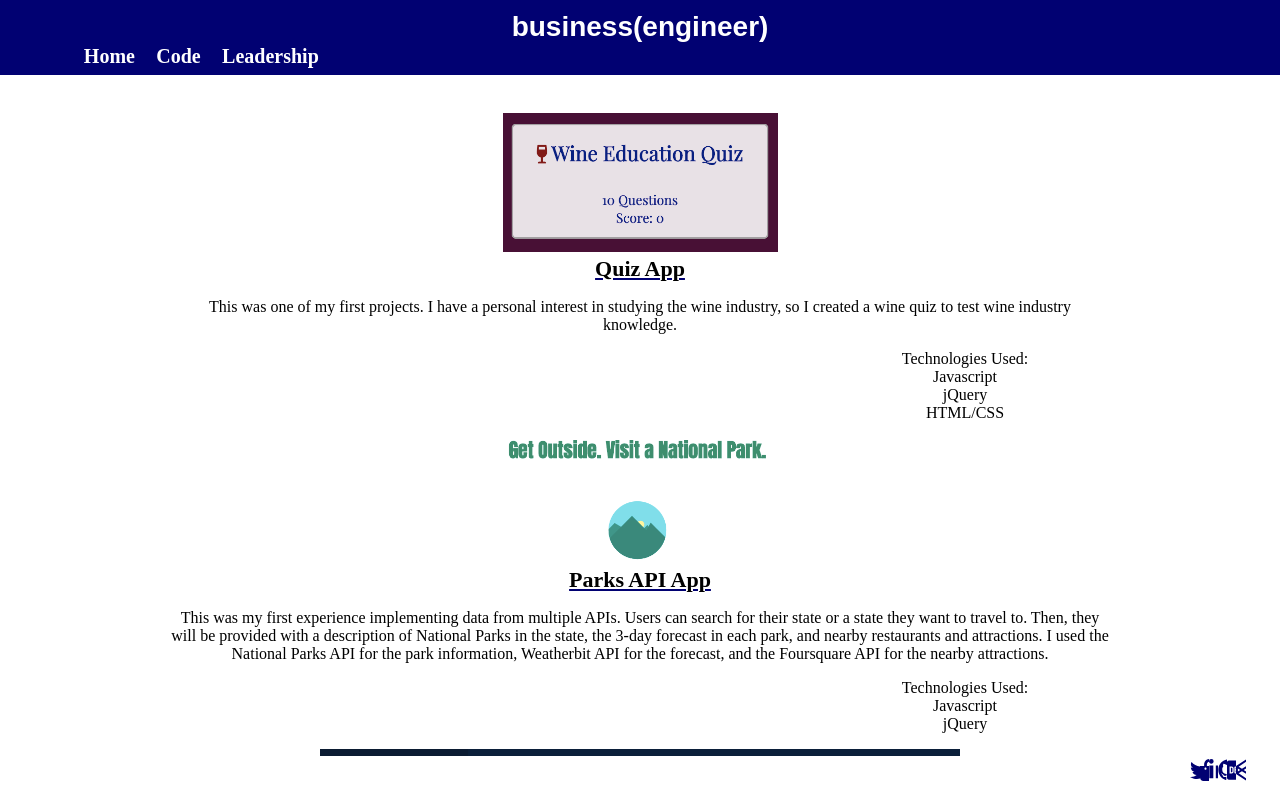
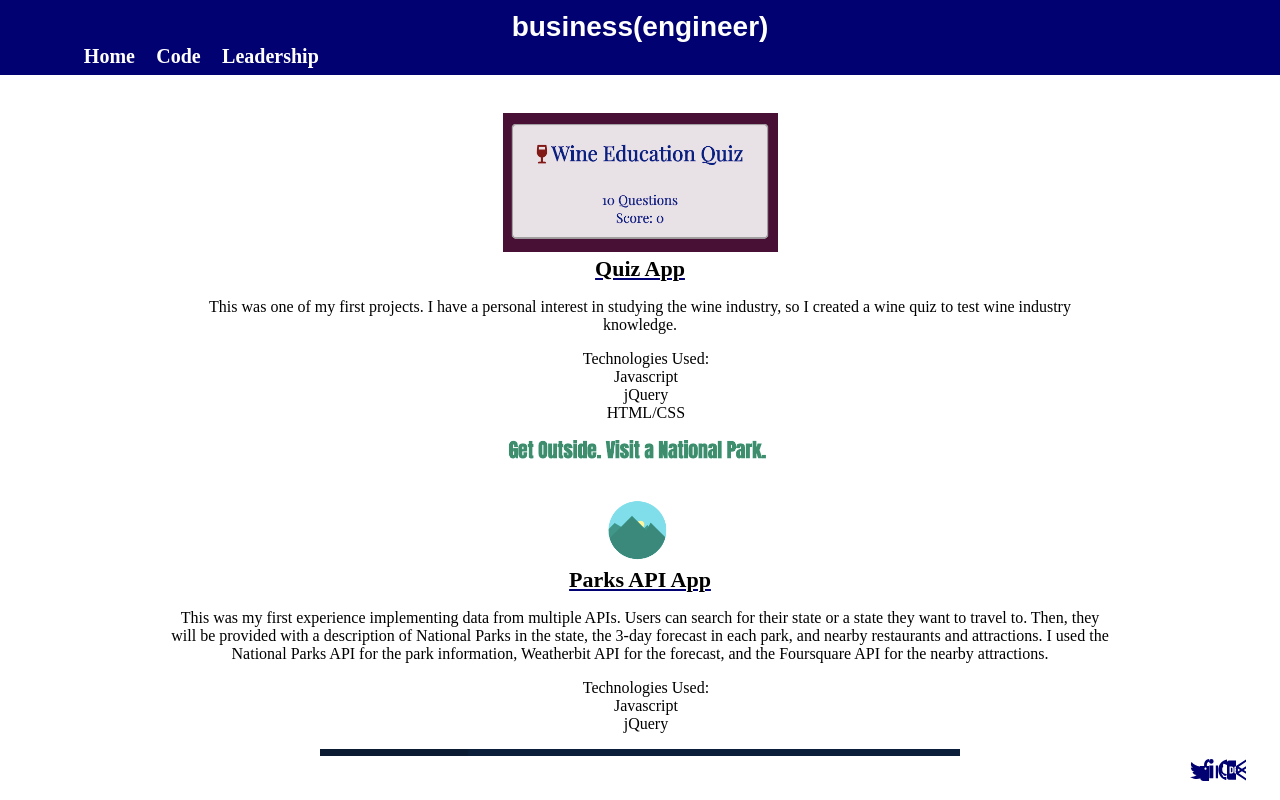
Before and after one commit to tgronski/react-portfolio, a React (Create React App) app: page /code in a window 1280 px wide. Shown: the top 800 px of the page. Built offline with nearby package versions, Linux system fonts and the light colour scheme; a web font is replaced by a local one.

Commit message:
Centers code list

```diff
--- a/src/Code/Code.css
+++ b/src/Code/Code.css
@@ -52,7 +52,7 @@
 }
 .projectList{
     display: block;
-    margin-right: -65%;
+    margin-right: 3%;
 }
 .description>a{
     color: black;
--- a/src/Nav/Nav.css
+++ b/src/Nav/Nav.css
@@ -72,6 +72,7 @@ h3,.burgerIcon{
     text-align: left;
     padding: 5px;
     width: 125px;
+    top: 10%;
     position: absolute;
     color: white;
     height: 100px;
```
